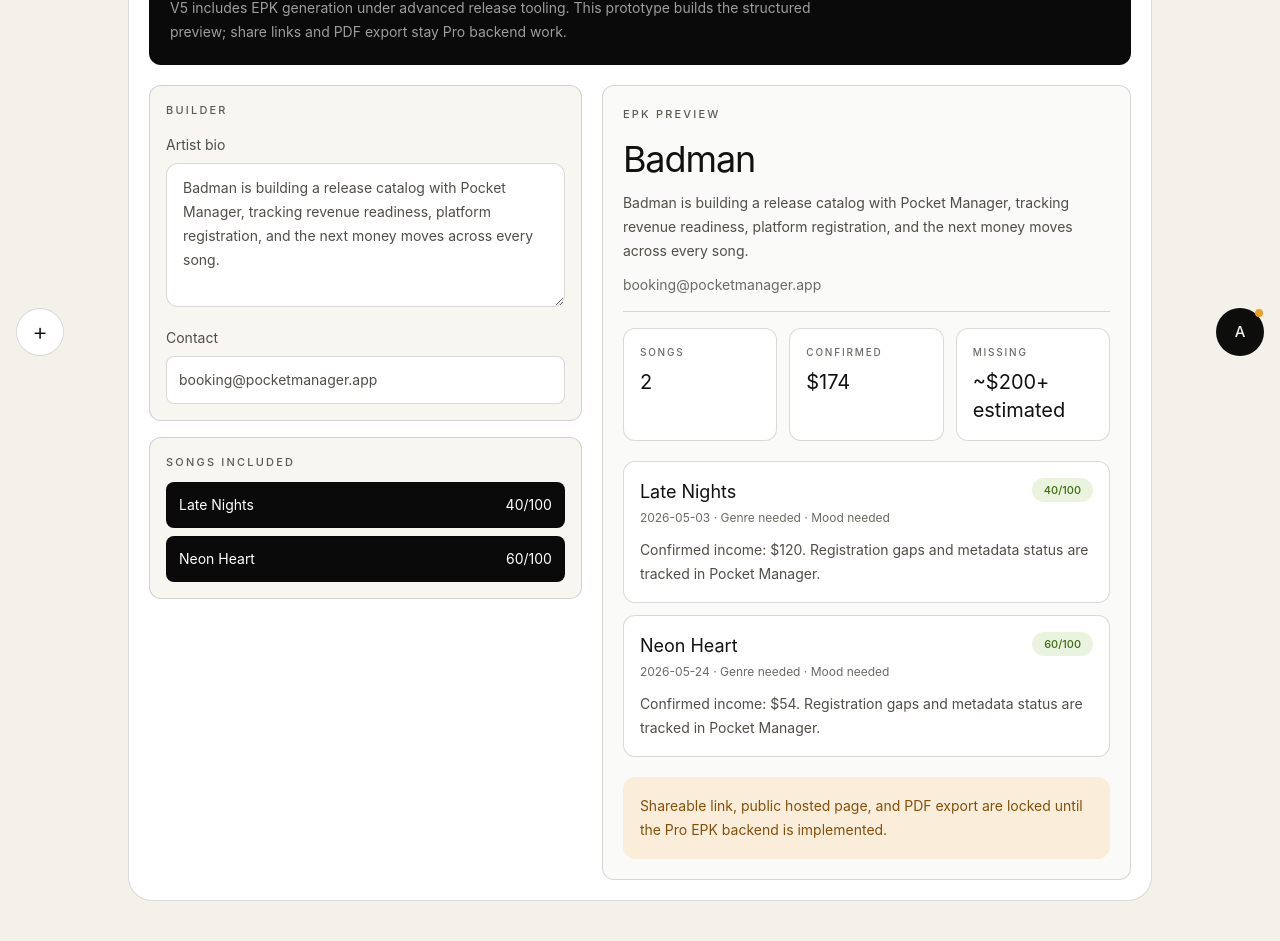
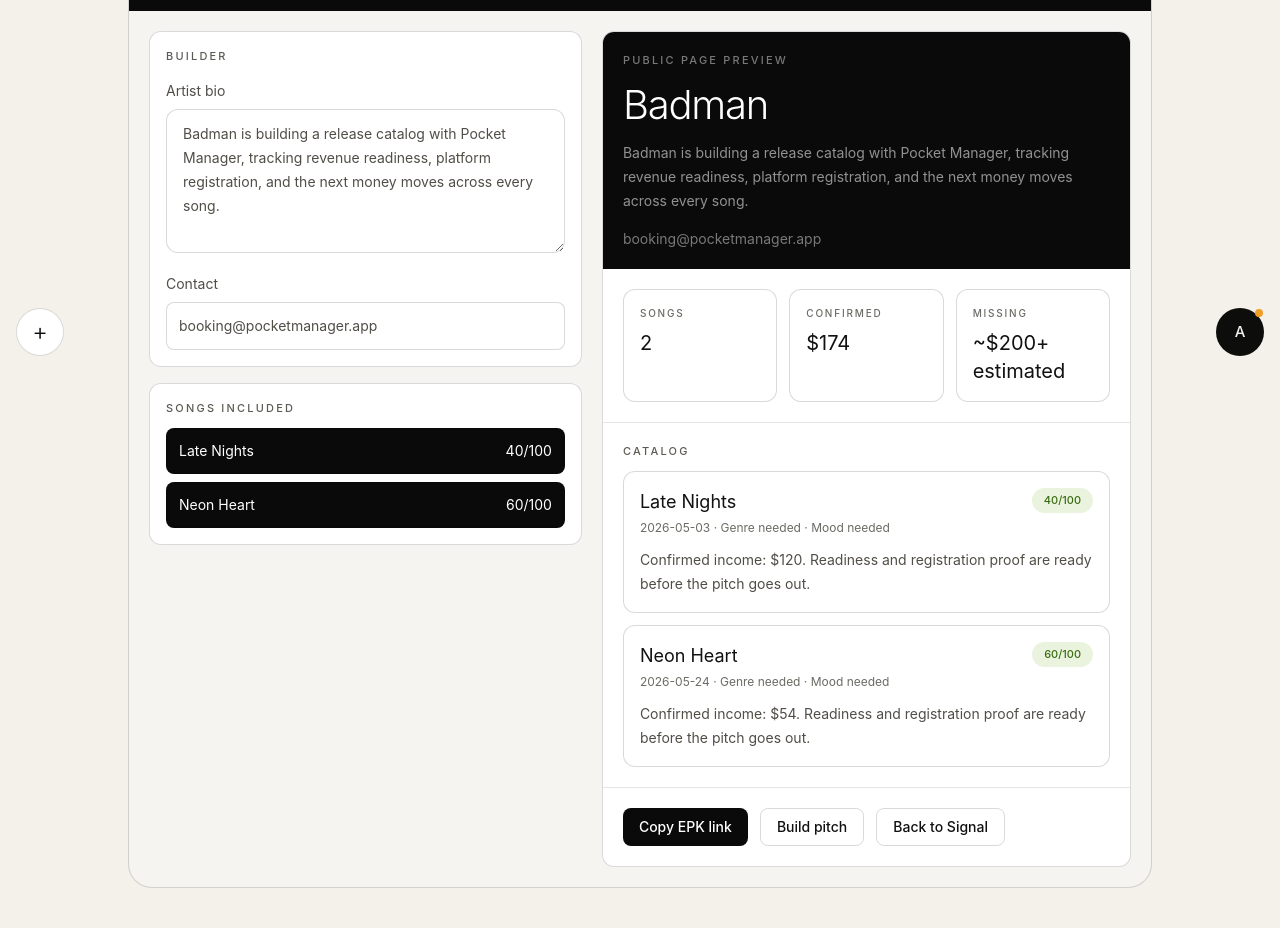
Before and after one commit to oogunbiyi22/pocket-manager, a Next.js app: page /epk in a window 1280 px wide. Shown: the part 420-1361 px from the top of the page. Built offline with nearby package versions, Linux system fonts and the light colour scheme.

Commit message:
Make EPK a living page preview

```diff
--- a/src/app/epk/page.tsx
+++ b/src/app/epk/page.tsx
@@ -32,19 +32,19 @@ export default function EpkPage() {
   }
 
   return (
-    <AppShell title="EPK Builder" eyebrow="Pro release asset">
-      <main className="mx-auto max-w-5xl rounded-[24px] border-[0.5px] border-black/15 bg-white p-5 text-[#111]">
-        <section className="rounded-xl border-[0.5px] border-black/15 bg-[#0a0a0a] p-5 text-white">
+    <AppShell title="EPK" eyebrow="Living page">
+      <main className="mx-auto max-w-5xl overflow-hidden rounded-[24px] border-[0.5px] border-black/15 bg-[#f5f4f0] text-[#111]">
+        <section className="bg-[#0a0a0a] px-5 py-6 text-white">
           <div className="text-[11px] font-medium uppercase tracking-[0.2em] text-white/55">Electronic press kit</div>
-          <h2 className="mt-3 text-4xl font-normal tracking-[-0.03em]">Package the catalog for press, playlists, sync, and partners.</h2>
-          <p className="mt-3 max-w-2xl text-sm leading-6 text-white/60">
-            V5 includes EPK generation under advanced release tooling. This prototype builds the structured preview; share links and PDF export stay Pro backend work.
+          <h2 className="mt-3 text-[40px] font-light leading-none tracking-[-0.03em]">Package the catalog for the room you want in.</h2>
+          <p className="mt-3 max-w-2xl text-sm leading-6 text-white/45">
+            One living page for curators, labels, booking, sync, and partners. It pulls the catalog, readiness, and income proof into one professional surface.
           </p>
         </section>
 
-        <section className="mt-5 grid gap-5 lg:grid-cols-[0.9fr_1.1fr]">
+        <section className="grid gap-5 p-5 lg:grid-cols-[0.9fr_1.1fr]">
           <div className="space-y-4">
-            <div className="rounded-xl border-[0.5px] border-black/15 bg-[#f8f6f1] p-4">
+            <div className="rounded-xl border-[0.5px] border-black/15 bg-white p-4">
               <div className="text-[11px] font-medium uppercase tracking-[0.2em] text-[#5d5a54]">Builder</div>
               <label className="mt-4 block text-sm text-[#514d47]">
                 <span className="mb-2 block">Artist bio</span>
@@ -64,7 +64,7 @@ export default function EpkPage() {
               </label>
             </div>
 
-            <div className="rounded-xl border-[0.5px] border-black/15 bg-[#f8f6f1] p-4">
+            <div className="rounded-xl border-[0.5px] border-black/15 bg-white p-4">
               <div className="text-[11px] font-medium uppercase tracking-[0.2em] text-[#5d5a54]">Songs included</div>
               <div className="mt-3 space-y-2">
                 {songs.map((song) => (
@@ -84,21 +84,22 @@ export default function EpkPage() {
             </div>
           </div>
 
-          <div className="rounded-xl border-[0.5px] border-black/15 bg-[#fafaf8] p-5">
-            <div className="text-[11px] font-medium uppercase tracking-[0.2em] text-[#5d5a54]">EPK preview</div>
-            <div className="mt-4 border-b-[0.5px] border-black/15 pb-4">
-              <h3 className="text-4xl font-normal tracking-[-0.03em] text-[#111]">{profile.artistName}</h3>
-              <p className="mt-3 text-sm leading-6 text-[#514d47]">{artistBio}</p>
-              <div className="mt-3 text-sm text-[#6b6b65]">{contact}</div>
+          <div className="overflow-hidden rounded-xl border-[0.5px] border-black/15 bg-white">
+            <div className="bg-[#0a0a0a] p-5 text-white">
+              <div className="text-[11px] font-medium uppercase tracking-[0.2em] text-white/45">Public page preview</div>
+              <h3 className="mt-4 text-[40px] font-light leading-none tracking-[-0.03em] text-white">{profile.artistName}</h3>
+              <p className="mt-4 max-w-2xl text-sm leading-6 text-white/55">{artistBio}</p>
+              <div className="mt-4 text-sm text-white/45">{contact}</div>
             </div>
 
-            <div className="mt-4 grid gap-3 sm:grid-cols-3">
+            <div className="grid gap-3 border-b-[0.5px] border-black/10 p-5 sm:grid-cols-3">
               <EpkMetric label="Songs" value={`${selectedSongs.length || songs.length}`} />
               <EpkMetric label="Confirmed" value={formatMoney(summary.totalSecured)} />
               <EpkMetric label="Missing" value={formatGapEstimate(summary.totalEstimatedGap)} />
             </div>
 
-            <div className="mt-5 space-y-3">
+            <div className="space-y-3 p-5">
+              <div className="text-[11px] font-medium uppercase tracking-[0.2em] text-[#5d5a54]">Catalog</div>
               {(selectedSongs.length ? selectedSongs : songs).map((song) => (
                 <Link
                   key={song.id}
@@ -117,14 +118,22 @@ export default function EpkPage() {
                     </span>
                   </div>
                   <div className="mt-3 text-sm leading-6 text-[#514d47]">
-                    Confirmed income: {formatMoney(getSongConfirmedIncome(song))}. Registration gaps and metadata status are tracked in Pocket Manager.
+                    Confirmed income: {formatMoney(getSongConfirmedIncome(song))}. Readiness and registration proof are ready before the pitch goes out.
                   </div>
                 </Link>
               ))}
             </div>
 
-            <div className="mt-5 rounded-xl border-[0.5px] border-[#faeeda] bg-[#faeeda] p-4 text-sm leading-6 text-[#854f0b]">
-              Shareable link, public hosted page, and PDF export are locked until the Pro EPK backend is implemented.
+            <div className="flex flex-wrap gap-3 border-t-[0.5px] border-black/10 p-5">
+              <button type="button" className="rounded-lg bg-[#0a0a0a] px-4 py-2 text-sm font-medium text-white">
+                Copy EPK link
+              </button>
+              <Link href="/pitch-kits" className="rounded-lg border-[0.5px] border-black/15 px-4 py-2 text-sm font-medium text-[#111]">
+                Build pitch
+              </Link>
+              <Link href="/signal" className="rounded-lg border-[0.5px] border-black/15 px-4 py-2 text-sm font-medium text-[#111]">
+                Back to Signal
+              </Link>
             </div>
           </div>
         </section>
```
